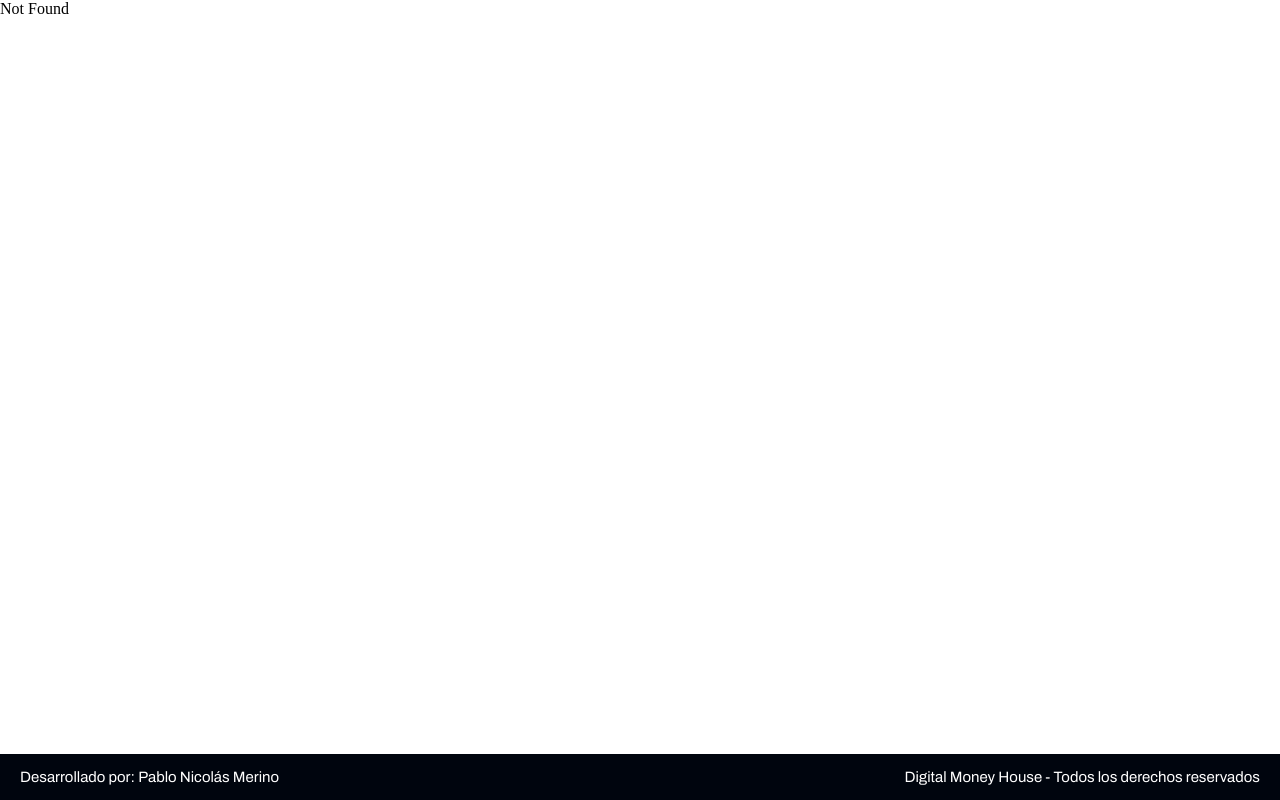
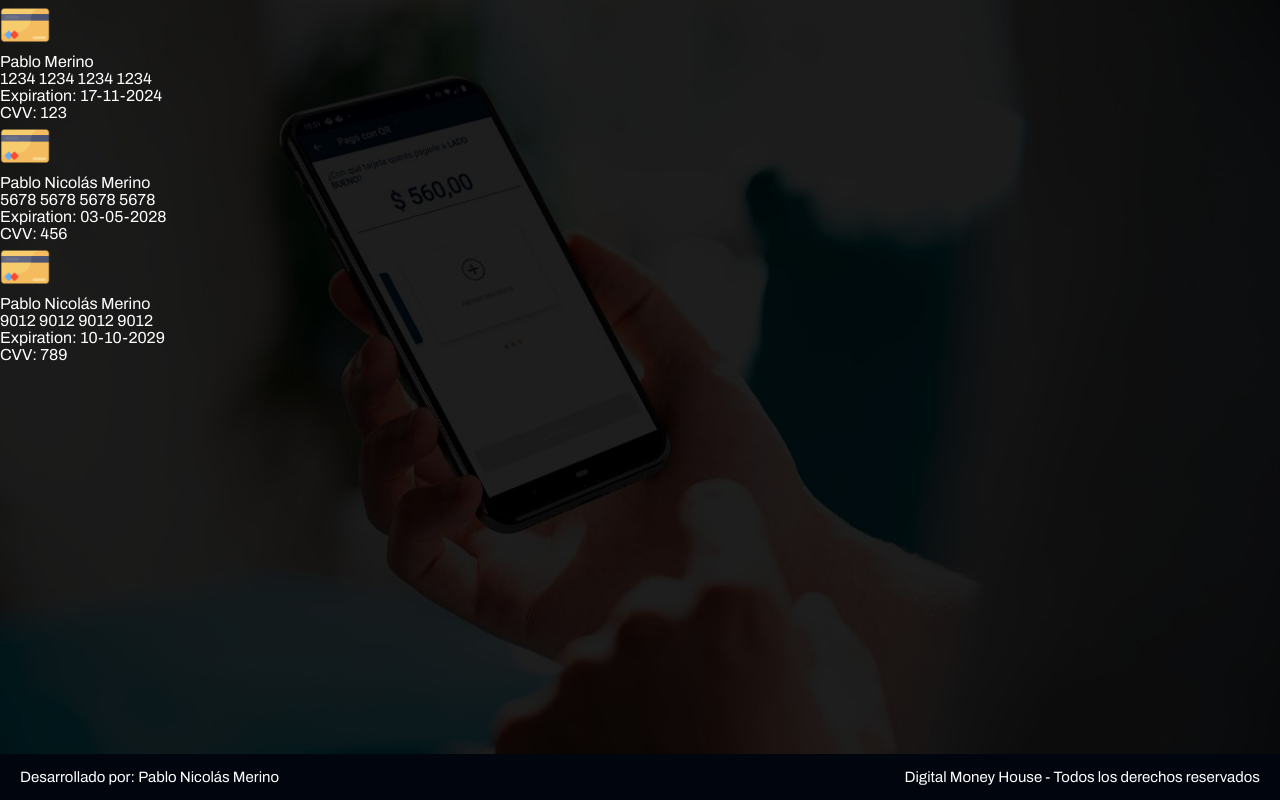
Before and after one commit to PabloNMerino/FrontEnd-DMH, a React (Vite) app: page /cards in a window 1280 px wide. Before the commit this address had no page. Built offline with nearby package versions, Linux system fonts and the light colour scheme.

Commit message:
cards list

```diff
--- a/src/App.jsx
+++ b/src/App.jsx
@@ -6,7 +6,8 @@ import { Register } from './register/Register'
 import { Footer } from './footer/Footer'
 import { Home } from './home/Home'
 import { Profile } from './profile/Profile'
-import { Transferences } from './homeComponents/cards/Tranferences'
+import { Transferences } from './homeComponents/transferences/Tranferences'
+import { Cards } from './homeComponents/cards/Cards'
 
 function App() {
 
@@ -17,6 +18,7 @@ function App() {
     {path:'/home', element: <Home/>},
     {path:'/my-profile', element: <Profile/>},
     {path:'/all-transferences', element: <Transferences/>},
+    {path:'/cards', element: <Cards/>},
     {path:'*', element: <div>Not Found</div>}
   ])
 
--- a/src/home/Home.jsx
+++ b/src/home/Home.jsx
@@ -1,3 +1,4 @@
+import { Link } from 'react-router-dom'
 import { CurrentMoney } from '../homeComponents/currentMoney/CurrentMoney'
 import { HomeActivity } from '../homeComponents/homeActivity/HomeActivity'
 import Styles from './HomeStyle.module.css'
@@ -18,9 +19,11 @@ export const Home = () => {
                     </div>
                 </article>
                 <CurrentMoney/>
-                <article className={Styles.cardsContainer}>
-                    <p>Ver tarjetas asociadas</p>
-                </article>
+                <Link className={Styles.linkToCards} to="/cards">
+                    <article className={Styles.cardsContainer}>
+                        <p>Ver tarjetas asociadas</p>
+                    </article>
+                </Link>
             </div>
             <div>
                 <HomeActivity/>
--- a/src/home/HomeStyle.module.css
+++ b/src/home/HomeStyle.module.css
@@ -72,3 +72,8 @@
 .cardsContainer p {
     margin: 0;
 }
+
+.linkToCards {
+    color: white;
+    text-decoration: none;
+}
--- /dev/null
+++ b/src/homeComponents/cards/Cards.jsx
@@ -0,0 +1,41 @@
+import { SingleCard } from '../singleCard/SingleCard'
+import Styles from './CardsStyle.module.css'
+
+export const Cards = () => {
+
+    const cardList = [
+        {
+            id: 1,
+            holder: "Pablo Merino",
+            number: "1234 1234 1234 1234",
+            expirationDate: "17-11-2024",
+            cvv: "123"
+        },
+        {
+            id: 2,
+            holder: "Pablo Nicolás Merino",
+            number: "5678 5678 5678 5678",
+            expirationDate: "03-05-2028",
+            cvv: "456"
+        },
+        {
+            id: 3,
+            holder: "Pablo Nicolás Merino",
+            number: "9012 9012 9012 9012",
+            expirationDate: "10-10-2029",
+            cvv: "789"
+        }
+    ]
+
+    return(
+        <section className={Styles.cardsSection}>
+            {
+                cardList.map((card, index) => {
+                    return(
+                        <SingleCard {...card} key={index}/>
+                    )
+                })
+            }
+        </section>
+    )
+}
--- /dev/null
+++ b/src/homeComponents/cards/CardsStyle.module.css
@@ -0,0 +1,8 @@
+.cardsSection {
+    background-image: url("../../assets/background.jpg");
+    background-repeat: no-repeat;
+    background-size: cover;
+    background-position: center;
+    width: 100%;
+    font-family: "Archivo", sans-serif;
+}
--- a/src/homeComponents/homeActivity/HomeActivity.jsx
+++ b/src/homeComponents/homeActivity/HomeActivity.jsx
@@ -1,3 +1,4 @@
+import { Link } from 'react-router-dom'
 import { ActivityCard } from '../activityCard/ActivityCards'
 import Styles from './HomeActivityStyle.module.css'
 
@@ -53,7 +54,7 @@ const transferencias = [
                     )
                 })
             }
-            <p className={Styles.seeMoreBtn}>Ver Mas</p>
+            <Link to="/all-transferences" className={Styles.linkToTransferences}><p className={Styles.seeMoreBtn}>Ver Mas</p></Link>
         </section>
     )
 }
--- a/src/homeComponents/homeActivity/HomeActivityStyle.module.css
+++ b/src/homeComponents/homeActivity/HomeActivityStyle.module.css
@@ -14,3 +14,7 @@
     color: blue;
     padding: 7px 0;
 }
+
+.linkToTransferences {
+    text-decoration: none;
+}
--- /dev/null
+++ b/src/homeComponents/singleCard/SingleCard.jsx
@@ -0,0 +1,15 @@
+import Styles from './SingleCardStyle.module.css'
+
+export const SingleCard = ({id, holder, number, expirationDate, cvv}) => {
+
+
+    return(
+        <article className={Styles.singleCardArticle}>
+            <img src="src/assets/credit-card.png" alt="card" className={Styles.cardImg}/>
+            <p>{holder}</p>
+            <p>{number}</p>
+            <p>Expiration: {expirationDate}</p>
+            <p>CVV: {cvv}</p>
+        </article>
+    )
+}
--- /dev/null
+++ b/src/homeComponents/singleCard/SingleCardStyle.module.css
@@ -0,0 +1,8 @@
+.cardImg{
+    width: 50px;
+}
+
+.singleCardArticle p {
+    color: white;
+    margin: 0;
+}
--- a/src/homeComponents/cards/Tranferences.jsx
+++ b/src/homeComponents/transferences/Tranferences.jsx
@@ -50,6 +50,7 @@ export const Transferences = () => {
     return(
         <section className={Styles.transferencesSection}>
             <article className={Styles.transferencesArticle}>
+                <div>
                     <Link className={Styles.returnHomeTop}to='/home'>Volver a home</Link>
                     <div className={Styles.transferencesContainer}>
                         {
@@ -60,6 +61,7 @@ export const Transferences = () => {
                             })
                         }
                     </div>
+                </div>
                 <Link className={Styles.returnHomeBottom}to='/home'>Volver a home</Link>
             </article>
         </section>
--- a/src/homeComponents/cards/TransferencesStyle.module.css
+++ b/src/homeComponents/transferences/TransferencesStyle.module.css
@@ -9,7 +9,9 @@
 
 .transferencesArticle {
     width: 90%;
-    margin: 10px auto 0 auto;
+    margin: 40px auto 0 auto;
+    display: flex;
+    flex-direction: column;
 }
 
 .transferencesContainer {
@@ -22,7 +24,7 @@
 
 .returnHomeTop, .returnHomeBottom {
     background-color: rgba(255, 255, 255, 0.4);
-    padding: 2px 4px;
+    padding: 2px 5px;
     border-radius: 5px;
     text-decoration: none;
     color: white;
```
Also changed, not shown: src/assets/credit-card.png (added). Lines whose indentation alone changed are shown as unchanged.
